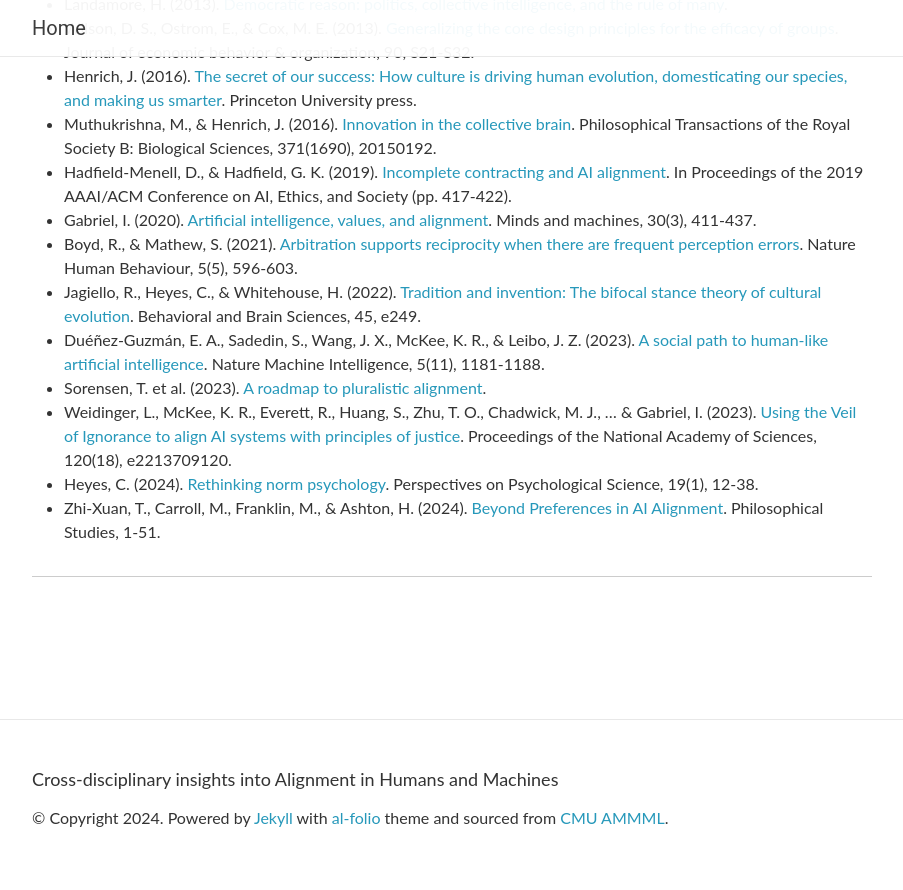
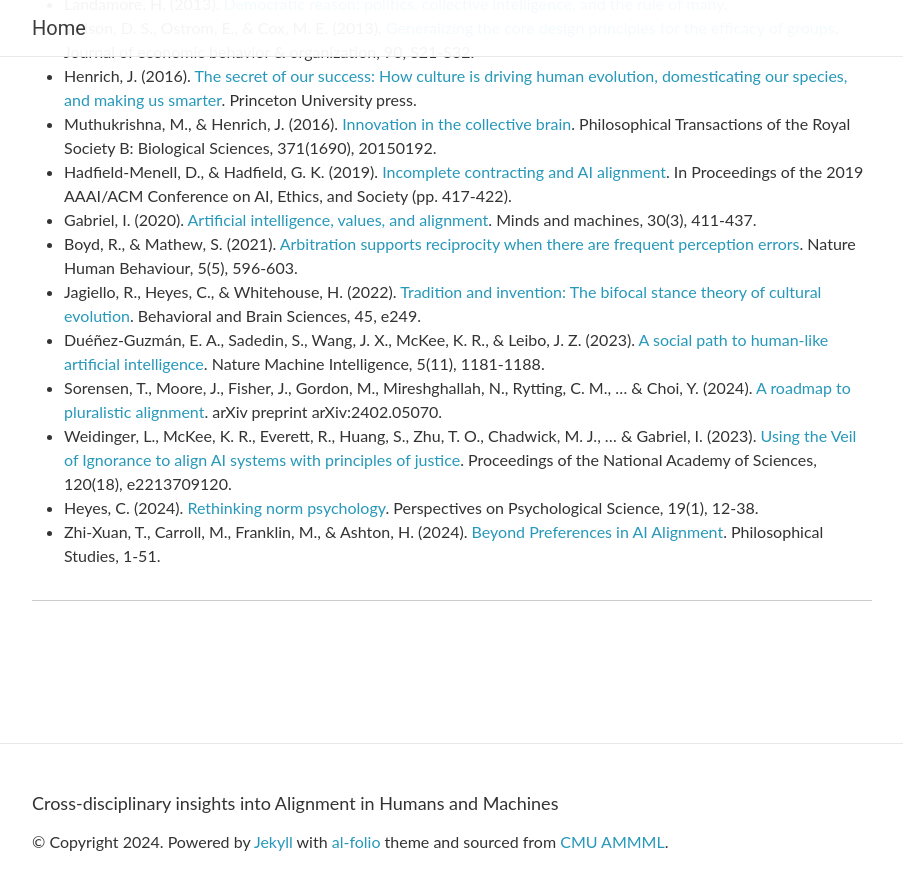
Before and after one commit to alignment-tutorial-2024/alignment-tutorial-2024.github.io, a Jekyll site: the page built from _pages/resources.md, in a window 1280 px wide and 900 px high, scrolled down 1554 px. Shown: the top 890 px of the window, without its empty margins (188-1091 px from the left). Built offline with Jekyll 4.4.1, drawn with Linux system fonts in a browser that asks for light colours; nearby versions of some CDN libraries; comment, search, counter and statistics services are not loaded.

Commit message:
added some more references

```diff
--- a/_pages/resources.md
+++ b/_pages/resources.md
@@ -54,7 +54,7 @@ description: References and recommended readings
 * Boyd, R., & Mathew, S. (2021). [Arbitration supports reciprocity when there are frequent perception errors](https://asu.elsevierpure.com/en/publications/arbitration-supports-reciprocity-when-there-are-frequent-percepti). Nature Human Behaviour, 5(5), 596-603.
 * Jagiello, R., Heyes, C., & Whitehouse, H. (2022). [Tradition and invention: The bifocal stance theory of cultural evolution](https://users.ox.ac.uk/~ascch/Celia's%20pdfs/Jagiello,%20Heyes%20&%20Whitehouse%202022.pdf). Behavioral and Brain Sciences, 45, e249.
 * Duéñez-Guzmán, E. A., Sadedin, S., Wang, J. X., McKee, K. R., & Leibo, J. Z. (2023). [A social path to human-like artificial intelligence](https://arxiv.org/abs/2405.15815). Nature Machine Intelligence, 5(11), 1181-1188.
-* Sorensen, T. et al. (2023). [A roadmap to pluralistic alignment](https://arxiv.org/abs/2402.05070).
+* Sorensen, T., Moore, J., Fisher, J., Gordon, M., Mireshghallah, N., Rytting, C. M., ... & Choi, Y. (2024). [A roadmap to pluralistic alignment](https://arxiv.org/abs/2402.05070). arXiv preprint arXiv:2402.05070.
 * Weidinger, L., McKee, K. R., Everett, R., Huang, S., Zhu, T. O., Chadwick, M. J., ... & Gabriel, I. (2023). [Using the Veil of Ignorance to align AI systems with principles of justice](https://pubmed.ncbi.nlm.nih.gov/37094137/). Proceedings of the National Academy of Sciences, 120(18), e2213709120.
 * Heyes, C. (2024). [Rethinking norm psychology](https://journals.sagepub.com/doi/full/10.1177/17456916221112075). Perspectives on Psychological Science, 19(1), 12-38.
 * Zhi-Xuan, T., Carroll, M., Franklin, M., & Ashton, H. (2024). [Beyond Preferences in AI Alignment](https://link.springer.com/content/pdf/10.1007/s11098-024-02249-w.pdf). Philosophical Studies, 1-51.
```
